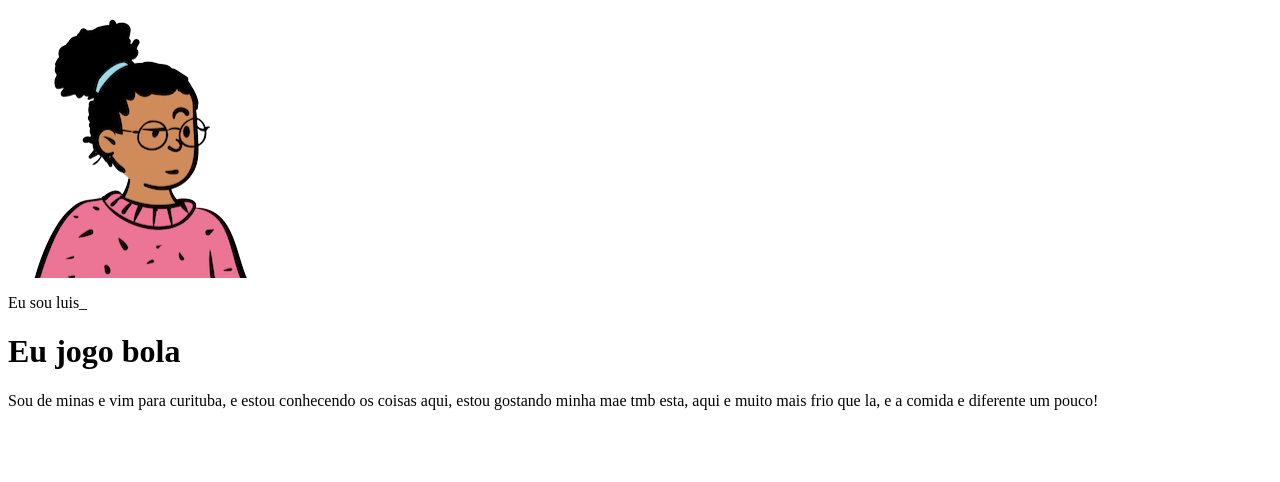
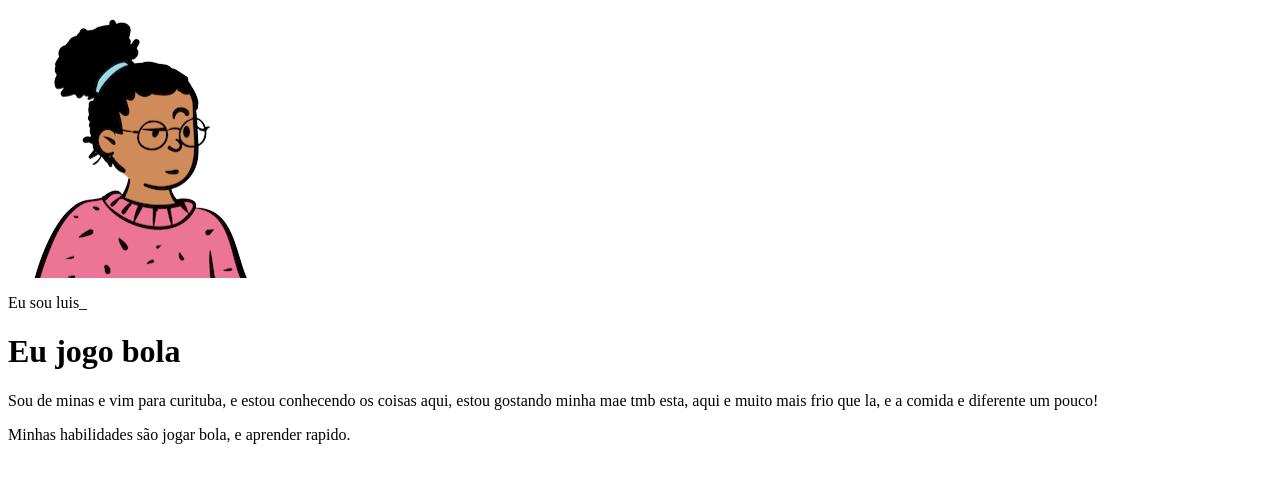
Before and after one commit to shit006/portfolio, a plain HTML site: page index.html in a window 1280 px wide. Drawn offline with Linux system fonts and the light colour scheme.

Commit message:
Update index.html

```diff
--- a/index.html
+++ b/index.html
@@ -13,7 +13,7 @@
     Sou de minas e vim para curituba, e estou conhecendo os coisas aqui, estou gostando
   minha mae tmb esta, aqui e muito mais frio que la, e a comida e diferente um pouco!
   </p>
-
+  <p>Minhas habilidades são jogar bola, e aprender rapido.</p>
 
 
 
```
